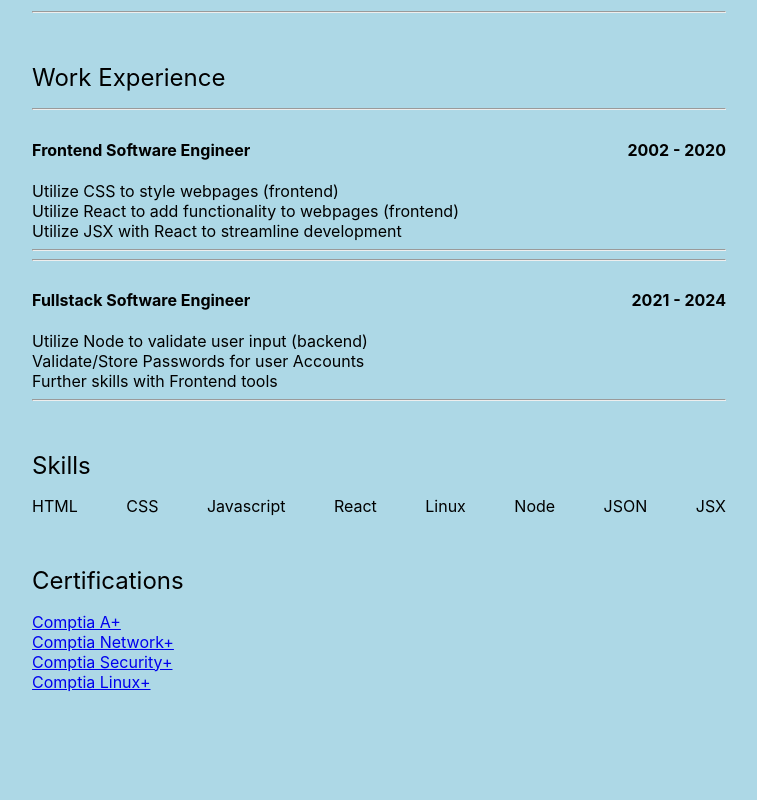
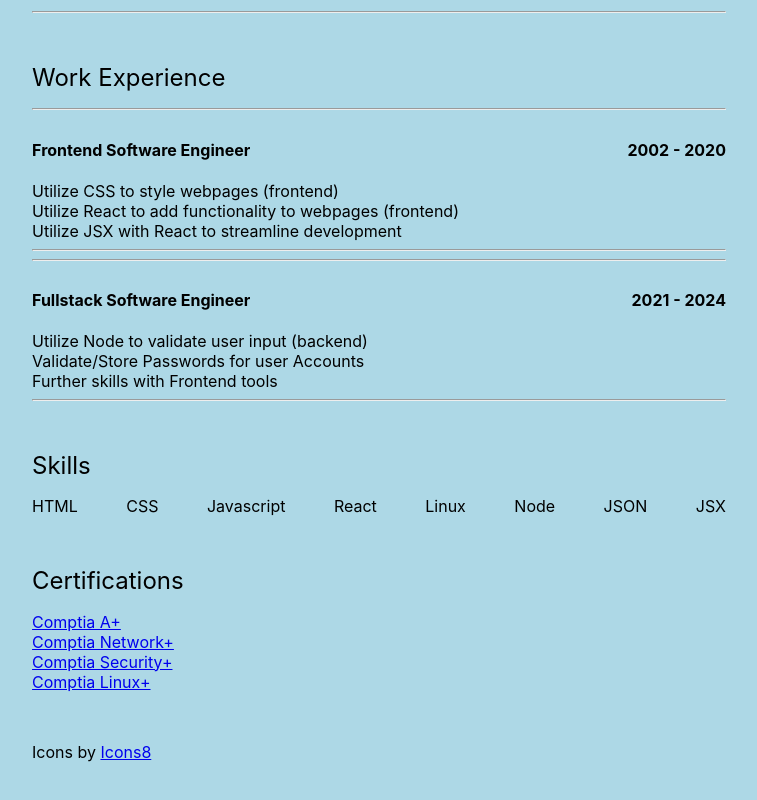
Before and after one commit to DrearyDev/cv-creator-react, a React (Vite) app: page / in a window 1280 px wide. Shown: the part 674-1474 px from the top of the page, without its empty margins (261-1018 px from the left). Before the commit the page ends 1416 px from the top, so only its background shows below. Built offline with nearby package versions, Linux system fonts and the light colour scheme.

Commit message:
Add link for icons
a link to the source of the icons at the bottom of the page. Also make
sure that link isnt shown when Save/Print.

```diff
--- a/src/components/form.jsx
+++ b/src/components/form.jsx
@@ -81,6 +81,9 @@
                 </div> : ""
             }
 
+            <div className="icons-link">
+                Icons by <a target="_blank" href="https://icons8.com">Icons8</a>
+            </div>
         </>
     );
 };
--- a/src/styles/edit.css
+++ b/src/styles/edit.css
@@ -34,3 +34,7 @@
 .certs {
     margin: 50px;
 }
+
+.icons-link {
+    margin: 50px;
+}
--- a/src/styles/view.css
+++ b/src/styles/view.css
@@ -73,7 +73,9 @@
     margin: 50px;
 }
 
-
+.icons-link {
+    margin: 50px;
+}
 
 
 @media print {
@@ -81,4 +83,9 @@
         position: absolute;
         display: none;
     }
+
+    .icons-link {
+        position: absolute;
+        display: none;
+    }
 }
```
